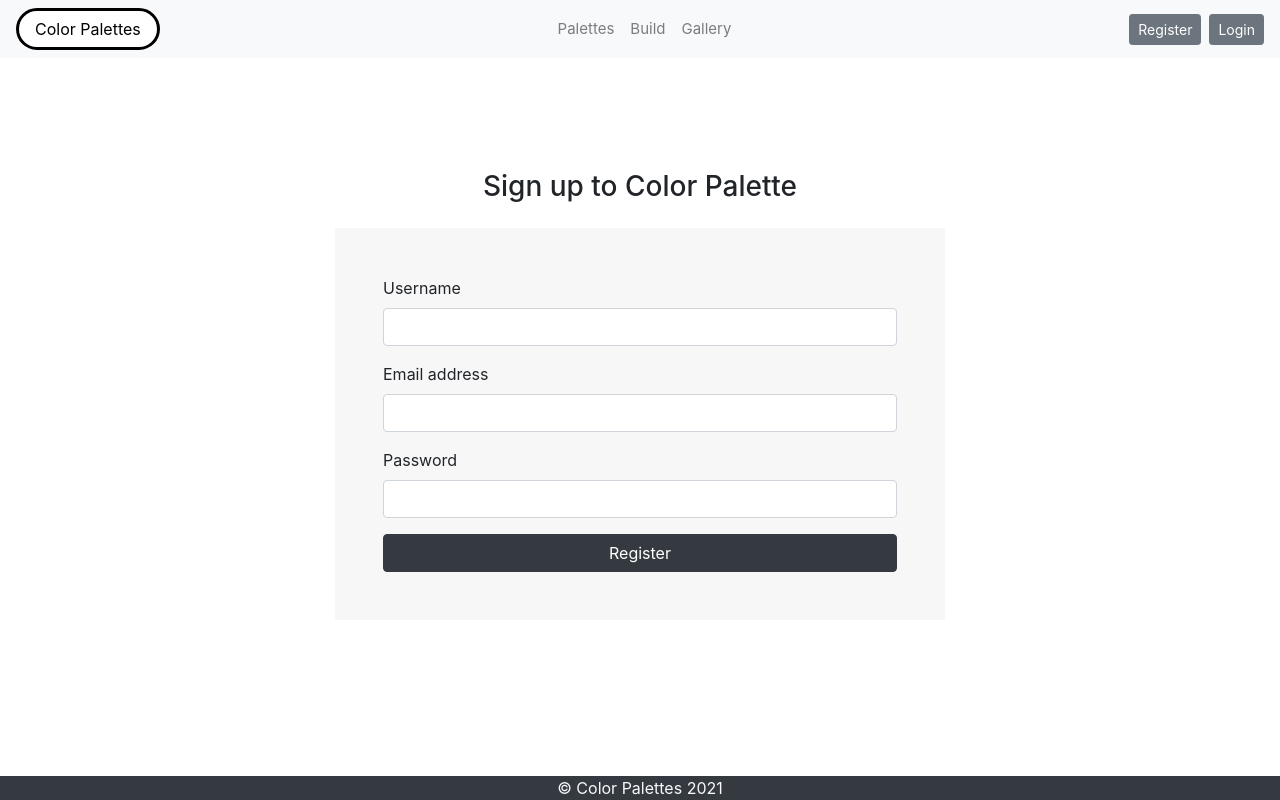
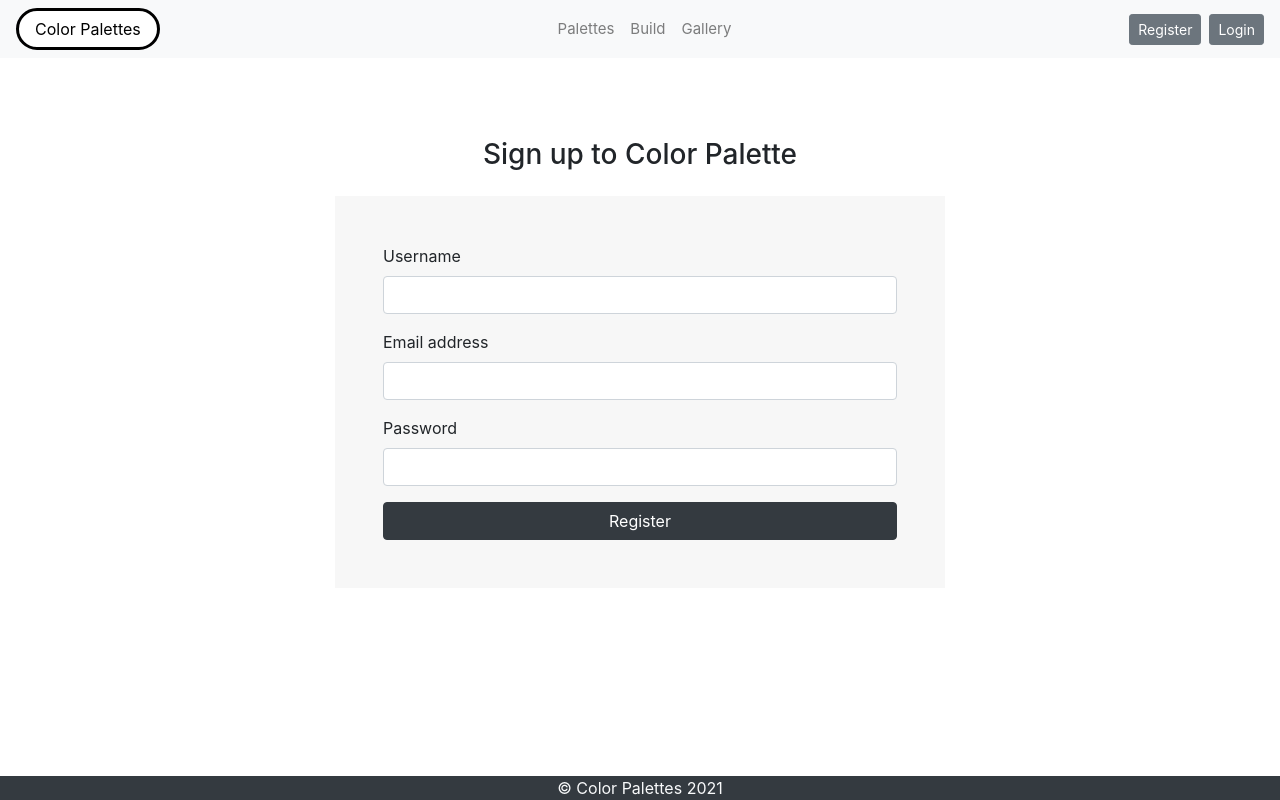
Before and after one commit to FreyaWu/color-palettes, a React (Create React App) app in the folder client/: page /register in a window 1280 px wide. Built offline with nearby package versions, Linux system fonts and the light colour scheme; no server answers.

Commit message:
register form layout update

```diff
--- a/client/src/Pages/Login.js
+++ b/client/src/Pages/Login.js
@@ -54,7 +54,7 @@ function LoginPage() {
     return (
         <Container fluid>
             <MessageAlert />
-            <Row className="justify-content-center mt-2 mt-md-3 mt-xl-5">
+            <Row className="justify-content-center mt-2 mt-md-3">
                 <Col className="col-12 col-md-6 mt-2 mt-sm-5">
                     <div className="text-center py-3">
                         <h3>Sign in to Color Palette</h3>
--- a/client/src/Pages/Register.js
+++ b/client/src/Pages/Register.js
@@ -52,7 +52,7 @@ function RegisterPage() {
 
     return (
         <Container fluid>
-            <Row className="justify-content-center mt-2 mt-md-3 mt-xl-5">
+            <Row className="justify-content-center mt-2 mt-md-3">
                 <Col className="col-12 col-md-6 mt-2 mt-sm-5">
                     <div className="text-center py-3">
                         <h3>Sign up to Color Palette</h3>
```
Also changed, not shown: 1 other file (tests, documents, lock files or other folders).
